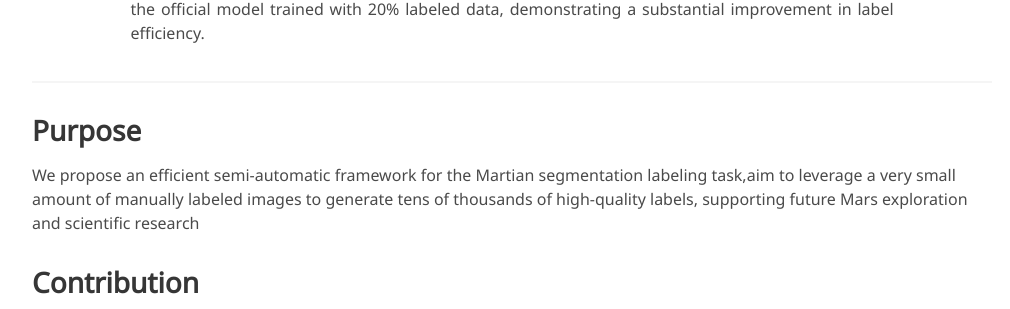
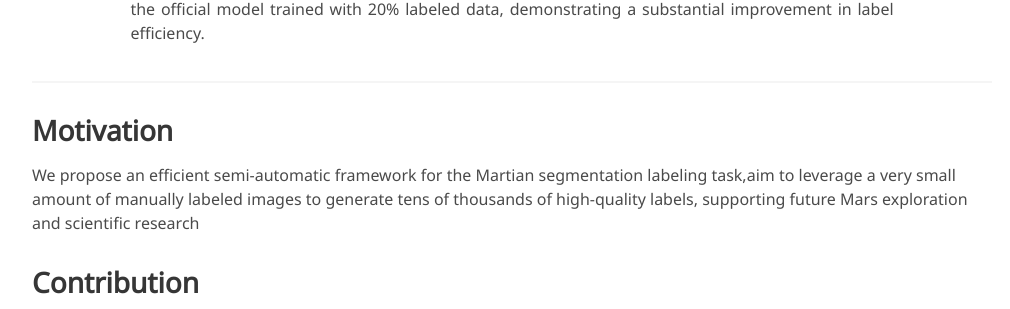
Before and after one commit to huahuahua219/CPS-Mars-Webpage, a Jekyll site: the page built from index.md, in a window 1280 px wide and 900 px high, scrolled down 519 px. Shown: the part 149-458 px from the top of the window, without its empty margins (128-1138 px from the left). Built offline with Jekyll 4.4.1, drawn with Linux system fonts in a browser that asks for light colours; some web fonts are replaced.

Commit message:
Update index.md

```diff
--- a/index.md
+++ b/index.md
@@ -25,7 +25,7 @@ Accurate, large-scale Martian segmentation datasets are a cornerstone of autonom
 ---
 
 
-## Purpose
+## Motivation
 We propose an efficient semi-automatic framework for the Martian segmentation labeling task,aim to leverage a very small amount
 of manually labeled images to generate tens of thousands of high-quality labels, supporting future Mars exploration and scientific research
 
```
